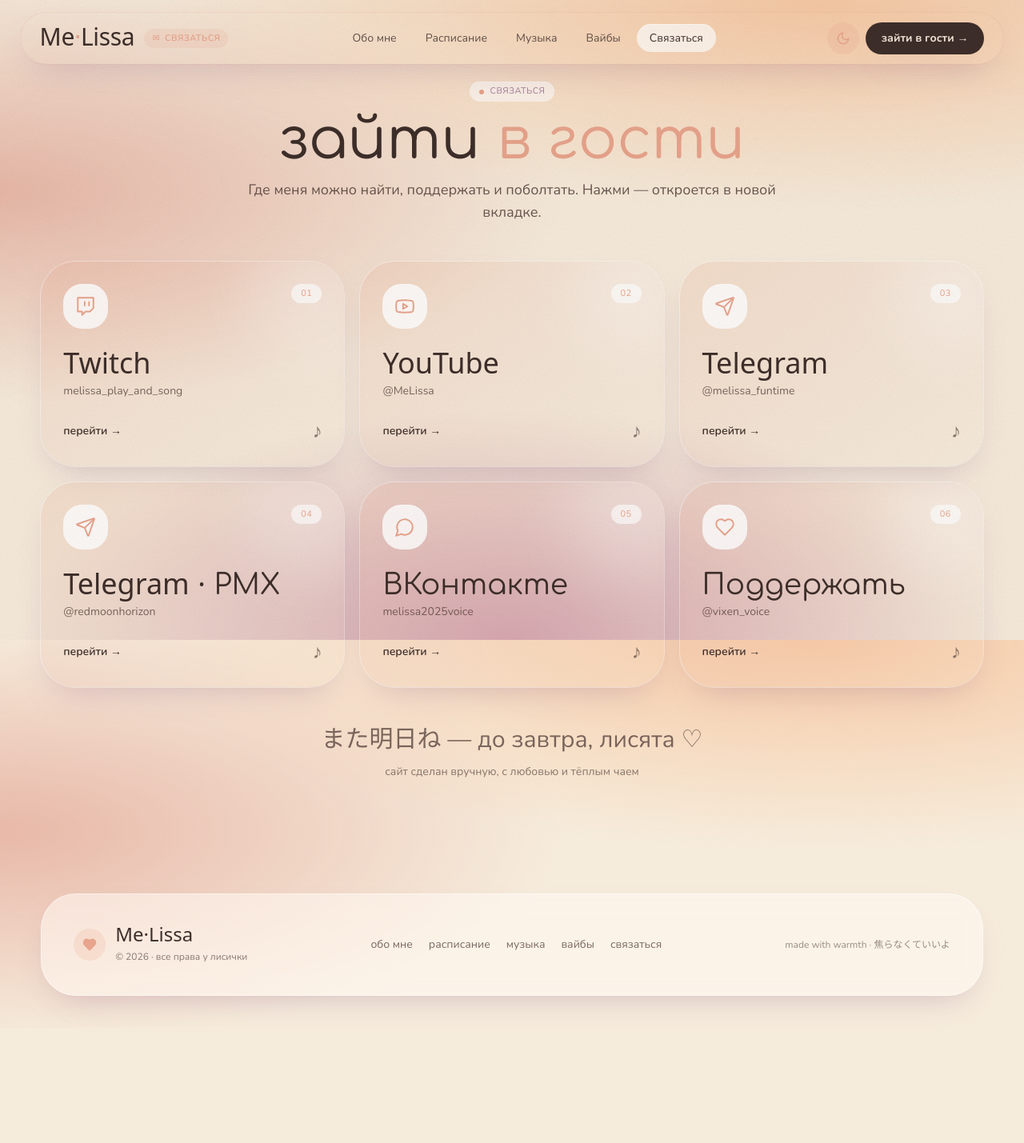
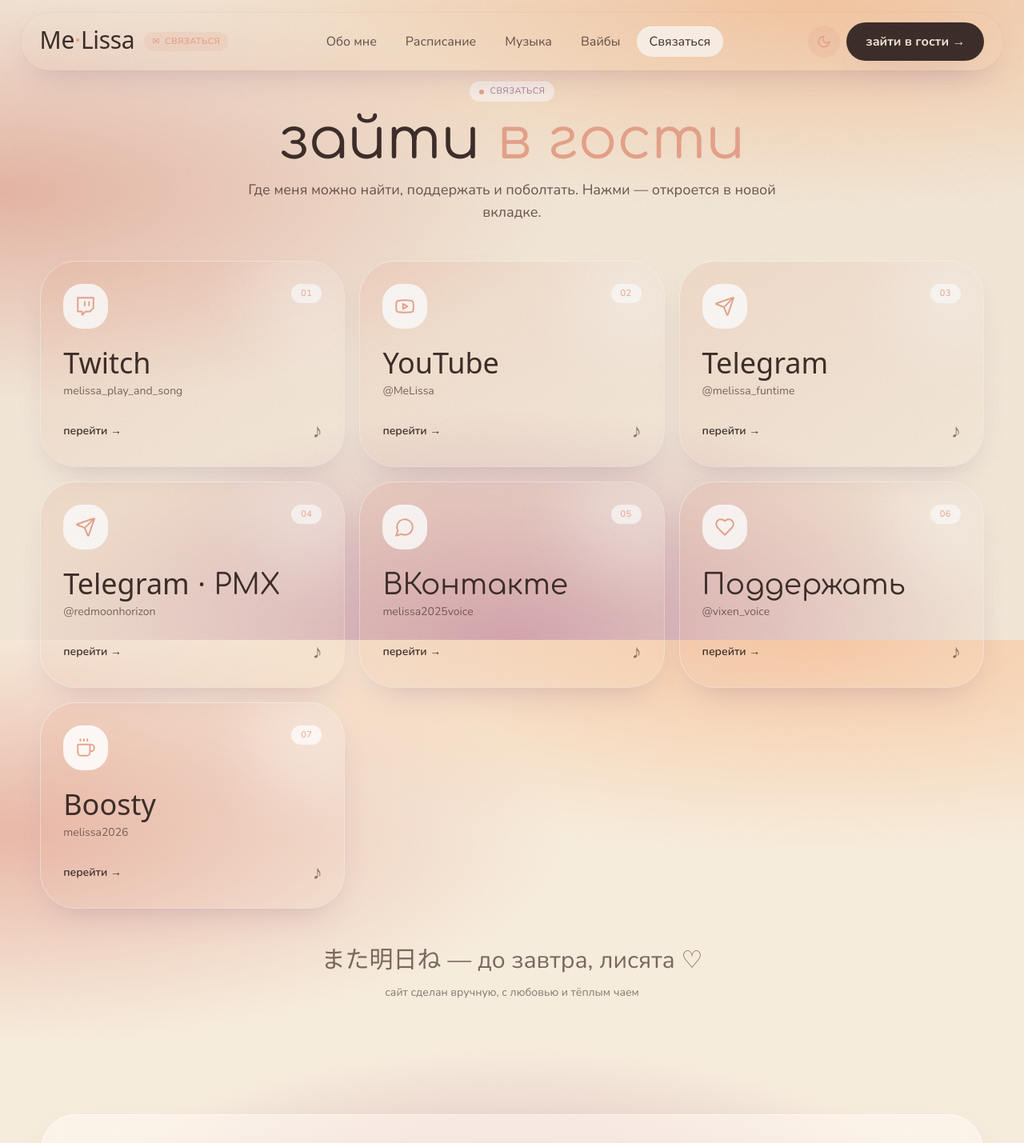
Before and after one commit to NerienAmandes/MeLissaVTuber, a React (Vite) app: page /connect in a window 1280 px wide. Shown: the top 1429 px of the page at 80% size. Before the commit the page ends 1285 px from the top, so only its background shows below. Built offline with nearby package versions, Linux system fonts and the light colour scheme.

Commit message:
feat: add Boosty social card; bump navbar text to text-base

```diff
--- a/src/components/layout/Navbar.tsx
+++ b/src/components/layout/Navbar.tsx
@@ -85,7 +85,7 @@
           </div>
 
           {/* Центральные ссылки (только десктоп) */}
-          <ul className="hidden md:flex items-center gap-1 font-ui text-sm">
+          <ul className="hidden md:flex items-center gap-1 font-ui text-base">
             {links.map((l) => (
               <li key={l.to}>
                 <NavLink
@@ -119,7 +119,7 @@
             </button>
             <Link
               to="/connect"
-              className="hidden sm:inline-flex items-center gap-2 font-ui text-sm font-bold rounded-full bg-coffee px-4 sm:px-5 py-2.5 text-cream shadow-soft hover:opacity-90 transition-opacity"
+              className="hidden sm:inline-flex items-center gap-2 font-ui text-base font-bold rounded-full bg-coffee px-5 sm:px-6 py-3 text-cream shadow-soft hover:opacity-90 transition-opacity"
             >
               зайти в гости →
             </Link>
@@ -192,7 +192,7 @@
             </span>
             <Link
               to="/connect"
-              className="inline-flex items-center gap-2 font-ui text-sm font-bold rounded-full bg-coffee px-4 py-2.5 text-cream shadow-soft hover:opacity-90 transition-opacity"
+              className="inline-flex items-center gap-2 font-ui text-base font-bold rounded-full bg-coffee px-5 py-3 text-cream shadow-soft hover:opacity-90 transition-opacity"
             >
               зайти в гости →
             </Link>
--- a/src/components/sections/Connect.tsx
+++ b/src/components/sections/Connect.tsx
@@ -5,6 +5,7 @@
   Send,
   MessageCircle,
   Heart,
+  Coffee,
   type LucideIcon,
 } from 'lucide-react';
 import SectionHeading from '../ui/SectionHeading';
@@ -18,6 +19,7 @@
   Send,
   MessageCircle,
   Heart,
+  Coffee,
 };
 
 const toneClass: Record<string, string> = {
--- a/src/data/socials.ts
+++ b/src/data/socials.ts
@@ -4,7 +4,8 @@
   | 'Twitter'
   | 'Send'
   | 'MessageCircle'
-  | 'Heart';
+  | 'Heart'
+  | 'Coffee';
 
 export type SocialLink = {
   name: string;
@@ -57,4 +58,11 @@
     icon: 'Heart',
     tone: 'coral',
   },
+  {
+    name: 'Boosty',
+    handle: 'melissa2026',
+    url: 'https://boosty.to/melissa2026',
+    icon: 'Coffee',
+    tone: 'coral',
+  },
 ];
```
